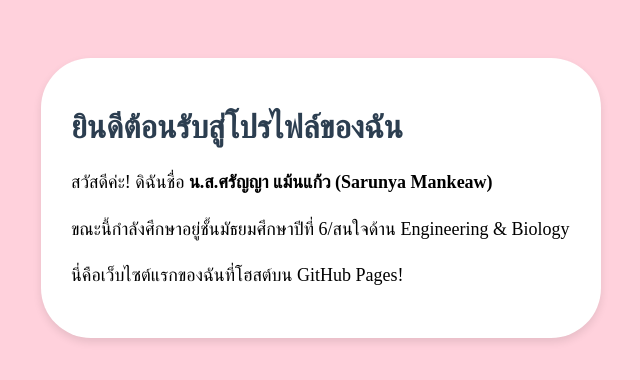
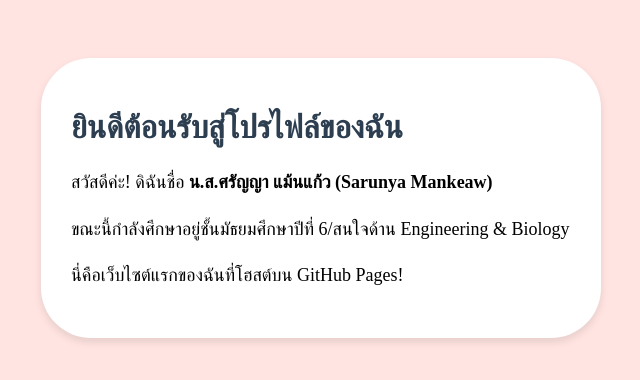
Before and after one commit to s34331/s34331.github.io, a plain HTML site: page index.html in a window 1280 px wide. Shown: the whole page, without its empty margins (319-959 px from the left). Drawn offline with Linux system fonts and the light colour scheme.

Commit message:
Update index.html

```diff
--- a/index.html
+++ b/index.html
@@ -5,7 +5,7 @@
 <title>หน้าแนะนำตัวของฉัน</title>
 <style>
 body {
-background-color: #ffd1dc; color: #333
+background-color: #FFE4E1; color: #333
 text-align: center; padding: 50px;
 
 }
```
